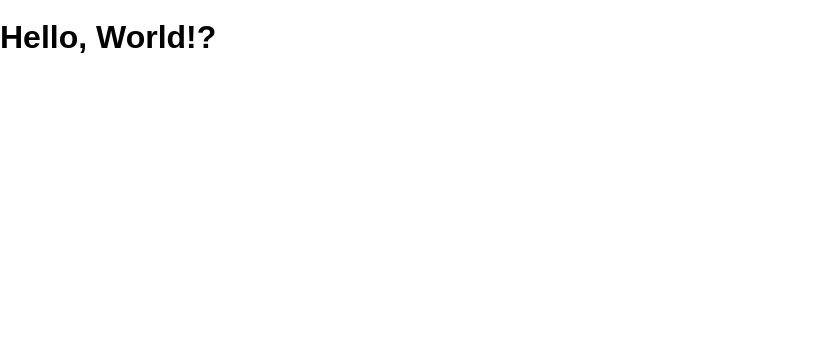
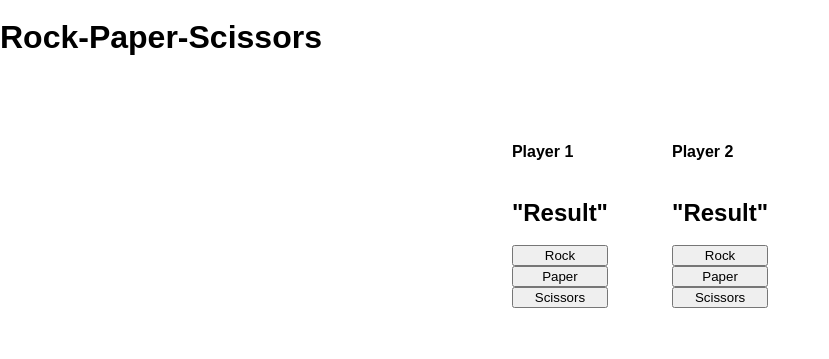
Before and after one commit to Britney-Diboll/RockPaperScissors, a website: page public/index.html in a window 1280 px wide. Shown: the whole page, without its empty margins (0-829 px from the left). Drawn offline with Linux system fonts and the light colour scheme.

Commit message:
basic js down

```diff
--- a/public/index.html
+++ b/public/index.html
@@ -4,10 +4,45 @@
     <meta charset="UTF-8">
     <meta name="viewport" content="width=device-width, initial-scale=1">
     <title>Tic Tac</title>
-    <link rel="stylesheet" href="/screen.css">
+    <link rel="stylesheet" href="./screen.css">
   </head>
   <body>
-    <h1>Hello, World!</h1>
-    <script src="/main.js" charset="utf-8"></script>
+
+    <header> <h1> Rock-Paper-Scissors </h1> </heaader>
+
+    <div class="flex">
+
+      <section class="player-one">
+
+        <h4> Player 1 </h4>
+
+        <h2 id="resultPlayer1"> "Result" </h2>
+
+        <button onclick="submitRock1()"> Rock </button>
+
+        <button onclick="submitPaper1()"> Paper </button>
+
+        <button onclick="submitScissors1()"> Scissors </button>
+
+      </section>
+
+      <section class="player-two">
+
+          <h4> Player 2 </h4>
+
+          <h2 id="resultPlayer2"> "Result" </h2>
+
+          <button onclick="submitRock2()"> Rock </button>
+
+          <button onclick="submitPaper2()"> Paper </button>
+
+          <button onclick="submitScissors2()"> Scissors </button>
+
+        </section>
+
+
+     </div>
+
+    <script src="./main.js" charset="utf-8"></script>
   </body>
 </html>
--- a/public/main.js
+++ b/public/main.js
@@ -1,5 +1,33 @@
+
 const main = () => {
-  document.querySelector('h1').textContent += '?'
+
 }
 
 document.addEventListener('DOMContentLoaded', main)
+
+//Player 1
+
+const submitRock1 = () =>{
+  document.querySelector("#resultPlayer1").textContent = "Rock";
+}
+
+const submitPaper1 = () =>{
+  document.querySelector("#resultPlayer1").textContent = "Paper";
+}
+
+const submitScissors1 = () =>{
+  document.querySelector("#resultPlayer1").textContent = "Scissors";
+}
+
+//Player 2
+const submitRock2 = () =>{
+  document.querySelector("#resultPlayer2").textContent = "Rock";
+}
+
+const submitPaper2 = () =>{
+  document.querySelector("#resultPlayer2").textContent = "Paper";
+}
+
+const submitScissors2 = () =>{
+  document.querySelector("#resultPlayer2").textContent = "Scissors";
+}
--- a/public/screen.css
+++ b/public/screen.css
@@ -7,3 +7,19 @@ body {
   min-height: 100%;
   font: 16px / 1 sans-serif;
 }
+
+
+.flex{
+  display: flex;
+  flex-flow: row nowrap;
+  justify-content: center;
+  margin: 1em;
+  padding: 1em;
+}
+
+.player-one, .player-two{
+  display: flex;
+  flex-flow: column nowrap;
+  margin: 1em;
+  padding: 1em;
+}
```
